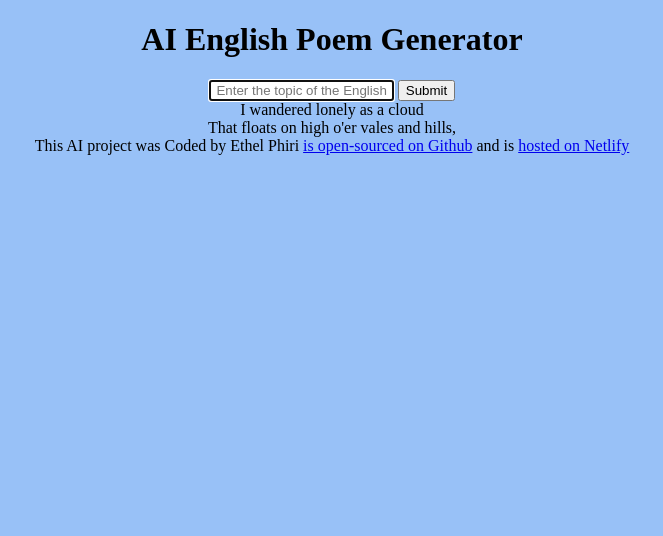
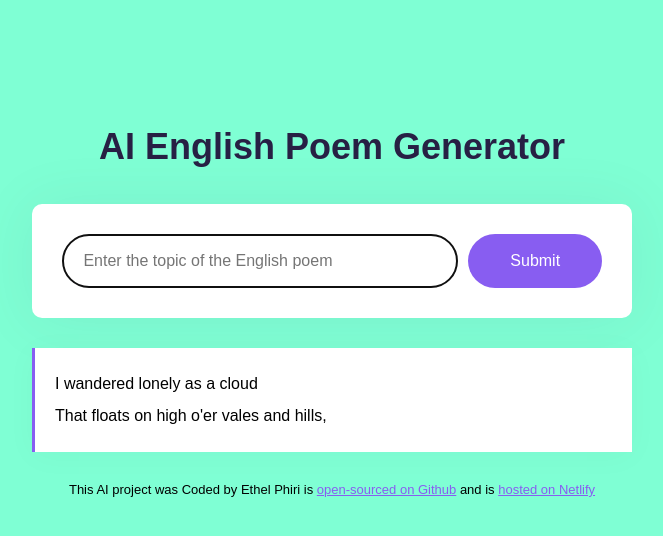
Before and after one commit to Ethyp/AI-Poem-Generator, a plain HTML site: page index.html in a window 1280 px wide. Shown: the whole page, without its empty margins (308-971 px from the left). Drawn offline with Linux system fonts and the light colour scheme.

Commit message:
added styling to the project

```diff
--- a/index.html
+++ b/index.html
@@ -7,6 +7,7 @@
     <title>AI Poem Generator</title>
   </head>
   <body>
+    <div class="container">
       <header>
         <h1>AI English Poem Generator</h1>
       </header>
@@ -18,19 +19,20 @@
             autofocus
             required
             autocomplete="off"
+            class="instructions"
           />
-        <input type="submit" />
+          <input type="submit" class="submit-button" />
         </form>
-      <div>
+        <div class="poem">
           I wandered lonely as a cloud
           <br />
           That floats on high o'er vales and hills,
         </div>
       </main>
       <footer>
-      This AI project was Coded by Ethel Phiri
+        This AI project was Coded by Ethel Phiri is
         <a href="https://github.com/Ethyp/AI-Poem-Generator" target="blank">
-        is open-sourced on Github</a
+          open-sourced on Github</a
         >
         and is
         <a
@@ -40,6 +42,7 @@
           hosted on Netlify</a
         >
       </footer>
+    </div>
 
     <script src="src/index.js"></script>
   </body>
--- a/src/style.css
+++ b/src/style.css
@@ -1,4 +1,66 @@
 body {
-  background: rgb(152, 193, 247);
+  background-color: aquamarine;
+  font-family: Arial, Helvetica, sans-serif;
+}
+
+h1 {
+  font-weight: 800;
+  font-size: 36px;
+  line-height: 1.5;
+  color: #272044;
   text-align: center;
 }
+
+.container {
+  margin: 120px auto;
+  max-width: 600px;
+}
+
+a {
+  color: #885df1;
+}
+header {
+  margin-bottom: 30px;
+}
+
+form {
+  padding: 30px;
+  background-color: white;
+  border-radius: 10px;
+  display: flex;
+  box-shadow: 0px 2px 60px rgba(65, 50, 100, 0.08);
+}
+.instructions {
+  padding: 16px;
+  border: 1px solid rgba(39, 33, 66, 0.5);
+  width: 80%;
+  font-size: 16px;
+  border-radius: 50px;
+  line-height: 20px;
+  color: 272044;
+}
+.submit-button {
+  margin-left: 10px;
+  background: #885df1;
+  color: white;
+  border: none;
+  width: 150px;
+  font-size: 16px;
+  border-radius: 50px;
+  padding: 14px 24px;
+}
+
+.poem {
+  font-size: 16px;
+  background-color: #fff;
+  padding: 20px;
+  line-height: 2;
+  border-left: 3px solid#885df1;
+  box-shadow: 0px 4px 30px rgba(39, 33, 66, 0.03);
+  margin-top: 30px;
+}
+footer {
+  text-align: center;
+  font-size: 13px;
+  margin-top: 30px;
+}
```
Lines whose indentation alone changed are shown as unchanged.
